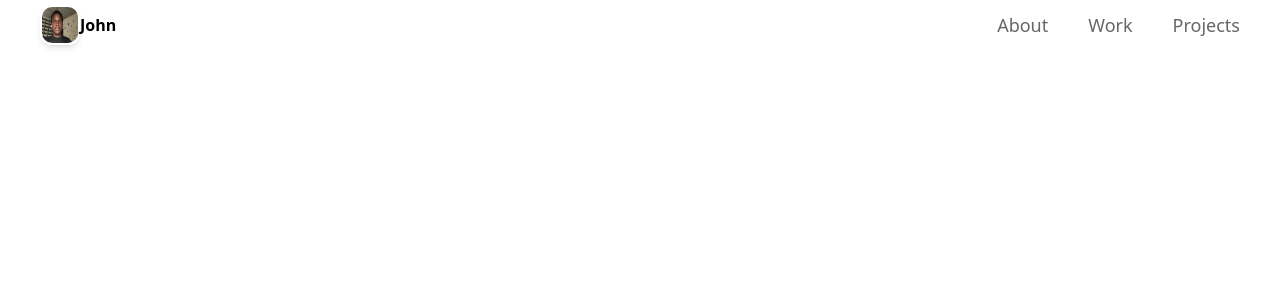
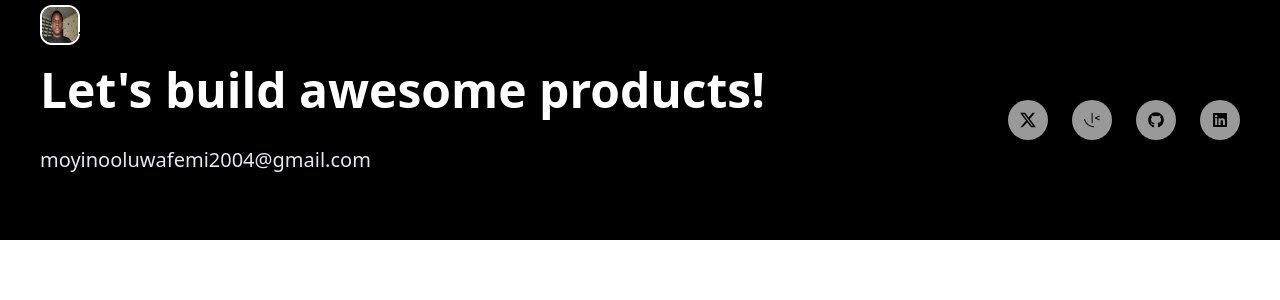
Before and after one commit to lamba01/port, a React (Vite) app: page /about in a window 1280 px wide. Shown: the top 300 px of the page. Built offline with nearby package versions, Linux system fonts and the light colour scheme.

Commit message:
added footer design to page

```diff
--- a/package.json
+++ b/package.json
@@ -11,6 +11,7 @@
   },
   "dependencies": {
     "@tailwindcss/vite": "^4.0.17",
+    "aos": "^2.3.4",
     "react": "^19.0.0",
     "react-dom": "^19.0.0",
     "react-icons": "^5.5.0",
--- a/src/App.jsx
+++ b/src/App.jsx
@@ -1,15 +1,26 @@
 // App.jsx
+import { useEffect } from "react";
 import { Routes, Route } from "react-router-dom";
 import Home from "./pages/home";
 import Navbar from "./components/navBar";
+import Footer from "./components/footer";
+import AOS from "aos";
+import "aos/dist/aos.css";
 
 const App = () => {
+  useEffect(() => {
+    AOS.init({
+      duration: 1000,
+      once: false,
+    });
+  }, []);
   return (
     <>
-      <Navbar /> {/* Navbar is now persistent */}
+      <Navbar />
       <Routes>
         <Route path="/" element={<Home />} />
       </Routes>
+      <Footer />
     </>
   );
 };
--- /dev/null
+++ b/src/components/footer.jsx
@@ -0,0 +1,62 @@
+import React from "react";
+import { BsTwitterX } from "react-icons/bs";
+import { SiFrontendmentor } from "react-icons/si";
+import { FaGithub, FaLinkedin } from "react-icons/fa";
+
+export default function Footer() {
+  return (
+    <footer className="bg-black sm:h-60 flex flex-col sm:flex-row items-center justify-between py-[30px] sm:py-[10px] px-[20px] sm:px-[40px] sm:gap-0 gap-10">
+      <div className="flex flex-col gap-2 sm:gap-8">
+        <h1 className="text-white text-2xl sm:text-5xl">
+          Let's build awesome products!
+        </h1>
+        <a
+          href="mailto:moyinooluwafemi2004@gmail.com"
+          className="text-xl text-gray-200 hover:text-gray-400"
+        >
+          moyinooluwafemi2004@gmail.com
+        </a>
+      </div>
+      <aside className="text-center">
+        <div className="flex gap-6">
+          <div className="h-[40px] w-[40px] rounded-[50%] bg-white/60 hover:bg-white flex items-center justify-center cursor-pointer">
+            <a
+              href="https://x.com/lambacodes"
+              target="_blank"
+              rel="noopener noreferrer"
+            >
+              <BsTwitterX color="black" />
+            </a>
+          </div>
+          <div className="h-[40px] w-[40px] rounded-[50%] bg-white/60 hover:bg-white flex items-center justify-center cursor-pointer">
+            <a
+              href="https://frontendmentor.io/profile/lamba01"
+              target="_blank"
+              rel="noopener noreferrer"
+            >
+              <SiFrontendmentor color="black" />
+            </a>
+          </div>
+          <div className="h-[40px] w-[40px] rounded-[50%] bg-white/60 hover:bg-white flex items-center justify-center cursor-pointer">
+            <a
+              href="'https://github.com/lamba01"
+              target="_blank"
+              rel="noopener noreferrer"
+            >
+              <FaGithub color="black" />
+            </a>
+          </div>
+          <div className="h-[40px] w-[40px] rounded-[50%] bg-white/60 hover:bg-white flex items-center justify-center cursor-pointer">
+            <a
+              href="https://www.linkedin.com/in/johnmoyinoluwa/"
+              target="_blank"
+              rel="noopener noreferrer"
+            >
+              <FaLinkedin color="black" />
+            </a>
+          </div>
+        </div>
+      </aside>
+    </footer>
+  );
+}
--- a/src/index.css
+++ b/src/index.css
@@ -68,12 +68,8 @@ button.danger:hover {
 
 /* 🌟 Link Styles */
 a {
-  color: rgba(0, 0, 0, 0.6);
+  /* color: rgba(0, 0, 0, 0.6); */
   text-decoration: none;
-}
-
-a:hover {
-  color: black;
 }
 
 /* 🌙 Dark Mode Support */
--- a/src/sections/creativeProjects.jsx
+++ b/src/sections/creativeProjects.jsx
@@ -29,6 +29,7 @@ export default function CreativeProjects() {
           <div
             key={data.id}
             className="border-[#f5f5f5] border-2 border-solid rounded-xl w-full sm:w-[48%] p-5 relative group"
+            data-aos="fade-up"
           >
             <a
               href={data.link}
@@ -47,7 +48,7 @@ export default function CreativeProjects() {
               href={data.link}
               target="_blank"
               rel="noopener noreferrer"
-              className="text-blue-600 flex items-center gap-2 mt-2 hover:underline"
+              className="flex items-center gap-2 mt-2 hover:underline text-[rgba(0,0,0,0.6)] hover:text-black"
             >
               View Project <FiExternalLink />
             </a>
--- a/src/sections/hero.jsx
+++ b/src/sections/hero.jsx
@@ -10,15 +10,26 @@ export default function Hero() {
         className="absolute top-[42%] left-1/2 -translate-x-1/2 -translate-y-1/2 h-[130px] w-[130px] md:w-[180px] md:h-[180px] object-cover rounded-full opacity-100 border-8 border-solid border-white z-10"
       />
       <div className="flex flex-col items-center gap-15 justify-center">
-        <h1 className="text-6xl md:text-9xl uppercase">john</h1>
-        <h1 className="text-6xl md:text-9xl uppercase mb-3">oluwafemi</h1>
+        <h1 className="text-6xl md:text-9xl uppercase" data-aos="fade-left">
+          john
+        </h1>
+        <h1
+          className="text-6xl md:text-9xl uppercase mb-3"
+          data-aos="fade-right"
+        >
+          oluwafemi
+        </h1>
       </div>
       <p className="text-lg font-medium text-center md:text-xl my-4">
         Coding my way through challenges to build something amazing.
       </p>
       <div className="flex flex-col md:flex-row w-full items-center justify-center mt-5 gap-3">
-        <button className="primary">lets work</button>
-        <button className="secondary">explore</button>
+        <button className="primary" data-aos="fade-up">
+          lets work
+        </button>
+        <button className="secondary" data-aos="fade-up" data-aos-delay="600">
+          explore
+        </button>
       </div>
     </section>
   );
--- a/src/sections/projects.jsx
+++ b/src/sections/projects.jsx
@@ -37,6 +37,7 @@ export default function Projects() {
           <div
             key={project.id}
             className="w-full sm:w-4/5 sm:h-80 flex flex-col sm:flex-row gap-6 items-center p-5 bg-white shadow-xl"
+            data-aos="fade-up"
           >
             <img
               src={project.image}
--- a/src/sections/testimonial.jsx
+++ b/src/sections/testimonial.jsx
@@ -36,9 +36,15 @@ export default function Testimonial() {
 
   return (
     <section className="bg-[#f5f5f5] py-[50px] px-[20px] sm:px-[40px] w-full text-start overflow-hidden">
-      <h2 className="text-2xl">Highly Rated ⭐</h2>
-      <p>Expect nothing but perfection working with me</p>
-      <main className="w-full flex flex-col sm:flex-row items-center justify-between py-16 sm:py-10 gap-10 sm:gap-0">
+      <h2 className="text-2xl" data-aos="fade-up">
+        Highly Rated ⭐
+      </h2>
+      <p data-aos="fade-up">Expect nothing but perfection working with me</p>
+      <main
+        className="w-full flex flex-col sm:flex-row items-center justify-between py-16 sm:py-10 gap-10 sm:gap-0"
+        data-aos="fade-up"
+        data-aos-delay="700"
+      >
         {testimonialData.map((testimonial) => (
           <div
             key={testimonial.id}
--- a/src/sections/tools.jsx
+++ b/src/sections/tools.jsx
@@ -15,61 +15,101 @@ export default function Tools() {
     <section className="bg-white py-[50px] px-[30px] sm:px-[50px] w-full text-start">
       <h2>My Tools & Libaries 🔧</h2>
       <main className="flex flex-wrap items-center justify-center gap-10 sm:py-16 py-10">
-        <div className="flex items-center gap-2">
+        <div
+          className="flex items-center gap-2"
+          data-aos="fade-up"
+          data-aos-delay="100"
+        >
           <img src={reactlogo} alt="react logo" className="w-[40px]" />
           <h5 className="font-bold text-sm md:text-lg text-black capitalize">
             react
           </h5>
         </div>
-        <div className="flex items-center gap-2">
+        <div
+          className="flex items-center gap-2"
+          data-aos="fade-up"
+          data-aos-delay="200"
+        >
           <img src={javascript} alt="javascript logo" className="w-[40px]" />
           <h5 className="font-bold text-sm md:text-lg text-black capitalize">
             javascript
           </h5>
         </div>
-        <div className="flex items-center gap-2">
+        <div
+          className="flex items-center gap-2"
+          data-aos="fade-up"
+          data-aos-delay="300"
+        >
           <img src={nextjs} alt="nextjs logo" className="w-[40px]" />
           <h5 className="font-bold text-sm md:text-lg text-black capitalize">
             next JS
           </h5>
         </div>
-        <div className="flex items-center gap-2">
+        <div
+          className="flex items-center gap-2"
+          data-aos="fade-up"
+          data-aos-delay="400"
+        >
           <img src={figma} alt="figma logo" className="w-[40px]" />
           <h5 className="font-bold text-sm md:text-lg text-black capitalize">
             figma
           </h5>
         </div>
-        <div className="flex items-center gap-2">
+        <div
+          className="flex items-center gap-2"
+          data-aos="fade-up"
+          data-aos-delay="500"
+        >
           <img src={redux} alt="redux logo" className="w-[40px]" />
           <h5 className="font-bold text-sm md:text-lg text-black capitalize">
             redux
           </h5>
         </div>
-        <div className="flex items-center gap-2">
+        <div
+          className="flex items-center gap-2"
+          data-aos="fade-up"
+          data-aos-delay="600"
+        >
           <img src={node} alt="node js logo" className="w-[40px]" />
           <h5 className="font-bold text-sm md:text-lg text-black capitalize">
             node JS
           </h5>
         </div>
-        <div className="flex items-center gap-2">
+        <div
+          className="flex items-center gap-2"
+          data-aos="fade-up"
+          data-aos-delay="700"
+        >
           <img src={tailwind} alt="tailwind css logo" className="w-[40px]" />
           <h5 className="font-bold text-sm md:text-lg text-black capitalize">
             tailwind CSS
           </h5>
         </div>
-        <div className="flex items-center gap-2">
+        <div
+          className="flex items-center gap-2"
+          data-aos="fade-up"
+          data-aos-delay="800"
+        >
           <img src={express} alt="express js logo" className="w-[40px]" />
           <h5 className="font-bold text-sm md:text-lg text-black capitalize">
             express js
           </h5>
         </div>
-        <div className="flex items-center gap-2">
+        <div
+          className="flex items-center gap-2"
+          data-aos="fade-up"
+          data-aos-delay="900"
+        >
           <img src={mysql} alt="My sql logo" className="w-[40px]" />
           <h5 className="font-bold text-sm md:text-lg text-black capitalize">
             MySQL
           </h5>
         </div>
-        <div className="flex items-center gap-2">
+        <div
+          className="flex items-center gap-2"
+          data-aos="fade-up"
+          data-aos-delay="1000"
+        >
           <img src={wordpress} alt="wordpress logo" className="w-[40px]" />
           <h5 className="font-bold text-sm md:text-lg text-black capitalize">
             wordpress
```
Also changed, not shown: 1 other file (tests, documents, lock files or other folders).
